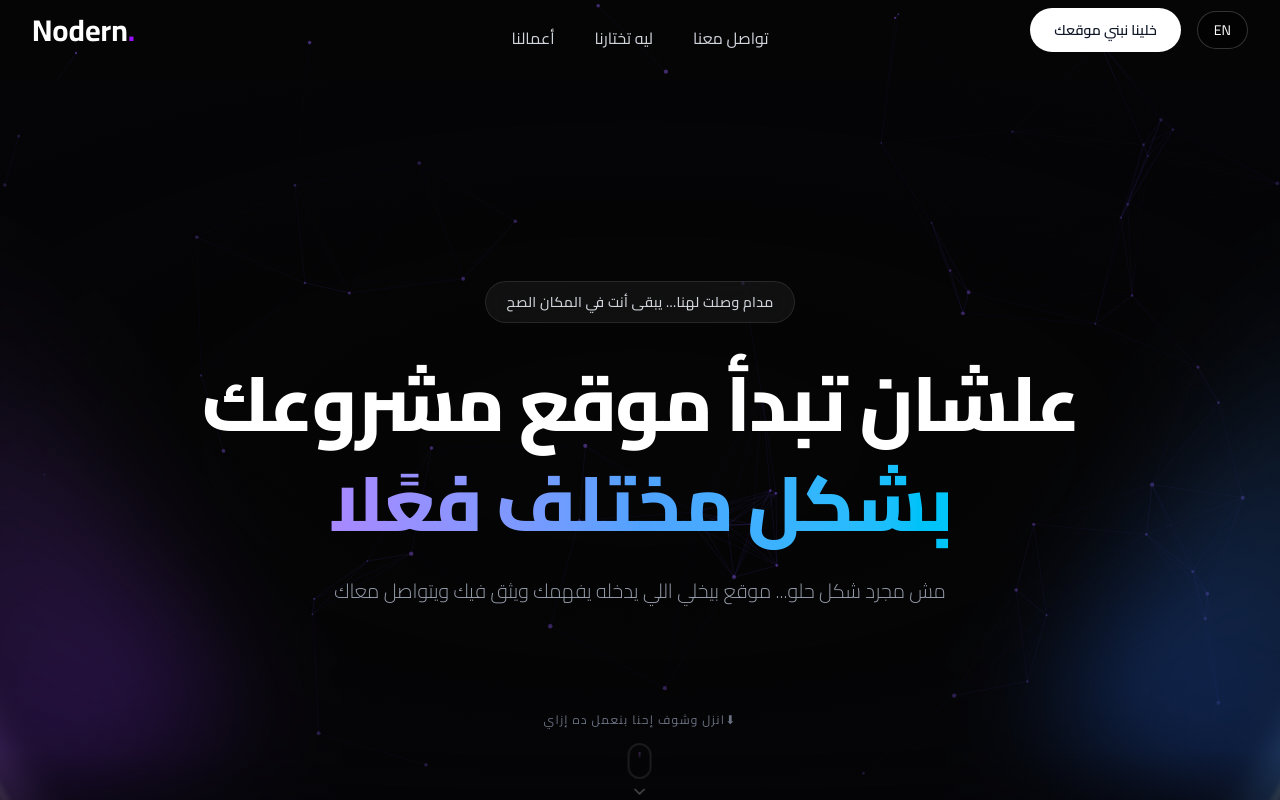
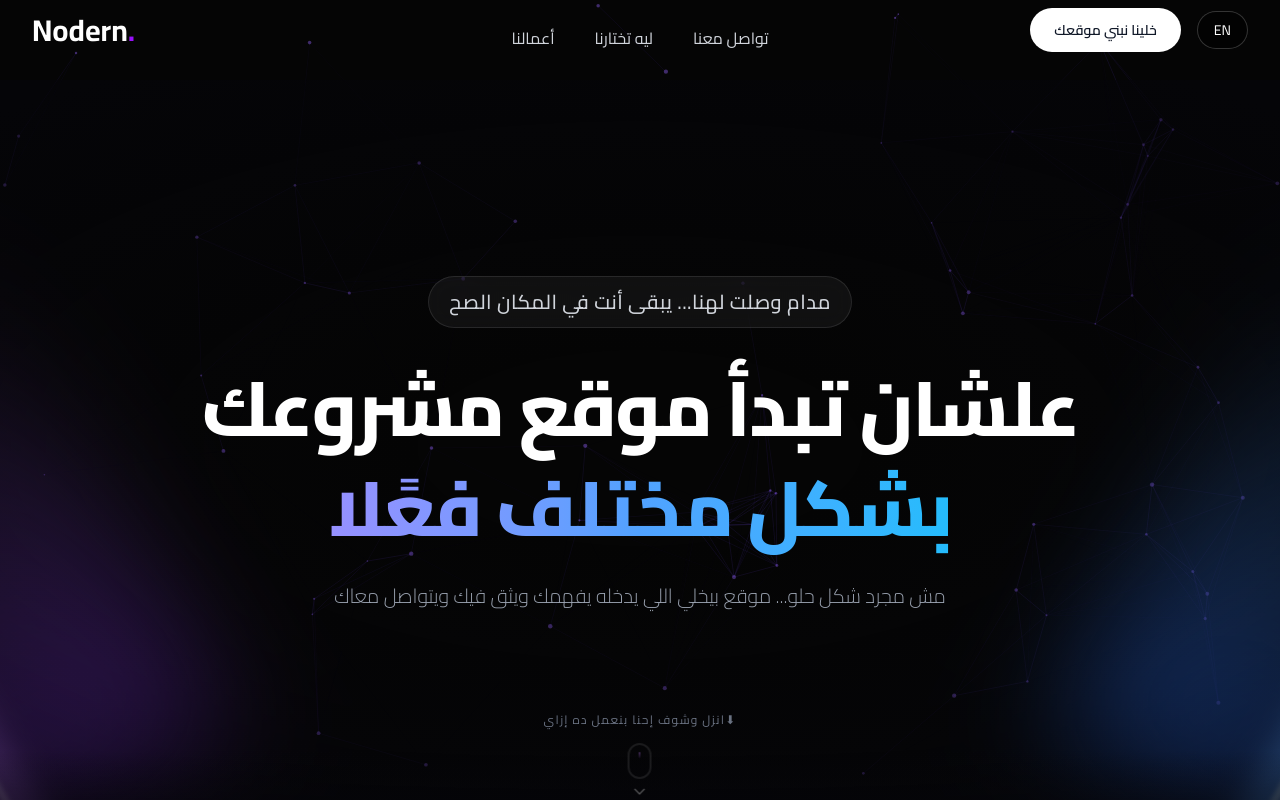
Before and after one commit to kero571-adel/Nodern, a Next.js app: page /work in a window 1280 px wide. Shown: the top 800 px of the page. Built offline with nearby package versions, Linux system fonts and the light colour scheme.

Commit message:
Update Hero.jsx

```diff
--- a/components/sections/Hero.jsx
+++ b/components/sections/Hero.jsx
@@ -250,17 +250,17 @@ export default function Hero() {
         }}
       />
 
-      {/* ── المحتوى ── */}
+      {/* ── content ── */}
       <motion.div
         variants={containerVariants}
         initial="hidden"
         animate="visible"
-        className="container max-w-4xl mx-auto flex flex-col items-center px-2 w-full"
+        className="container  mx-auto flex flex-col items-center px-2 w-full"
         style={{ position: "relative", zIndex: 10 }}
       >
         {/* Badge */}
         <motion.div variants={itemVariants} className="mb-3 sm:mb-8"> {/* ← كان mb-5 */}
-          <span className="inline-flex items-center gap-2 px-3 sm:px-5 py-2 sm:py-2.5 rounded-full border border-white/10 bg-white/5 backdrop-blur-md text-gray-300 text-xs sm:text-sm font-medium tracking-wide">
+          <span className="inline-flex items-center gap-2 px-3 sm:px-5 py-2 sm:py-2.5 rounded-full border border-white/10 bg-white/5 backdrop-blur-md text-gray-300 lg:text-[20px] sm:text-[15px] font-medium tracking-wide">
             {t("line1")}
           </span>
         </motion.div>
```
